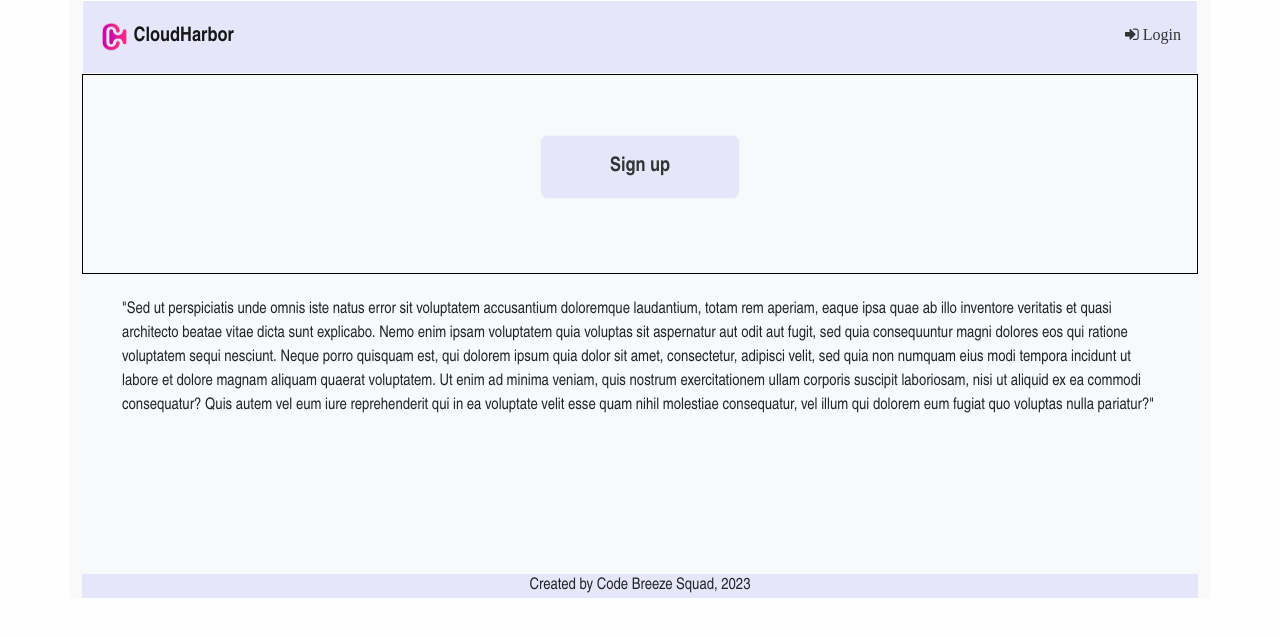
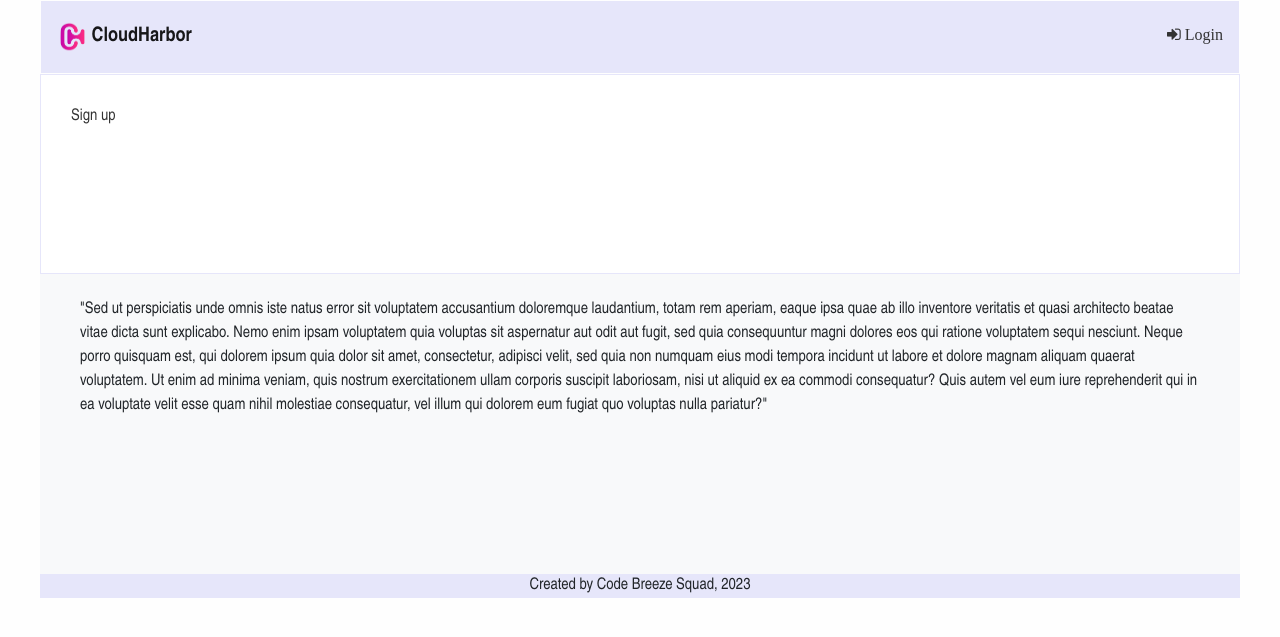
Before and after one commit to Petrenko-Anton/CloudHarbor, a Django app: page / in a window 1280 px wide. Shown: the top 637 px of the page. Run offline with Django 4.2, Linux system fonts and the light colour scheme.

Commit message:
Update style.css
Signed-off-by: Anton Petrenko <114150459+Petrenko-Anton@users.noreply.github.com>

```diff
--- a/WebAppTeam4/contacts/static/contacts/style.css
+++ b/WebAppTeam4/contacts/static/contacts/style.css
@@ -13,12 +13,15 @@
 
 .container {
   min-width: 320px;
+  max-width: 1200px;
   height: 100%;
   background: var(--main-bg-color);
+  padding: 0;
   }
 
 .navbar {
   background: var(--navbar-color);
+  width: auto;
   font-weight: bold;
   padding: 16px;
   margin: 0;
@@ -56,6 +59,8 @@
 footer {
   text-align: center;
   background-color: #E6E6FA;
+  position: relative;
+  width: auto;
 }
 
 a {
@@ -63,7 +68,7 @@
   text-decoration: none;
 }
 
-a :hover {
+a:hover {
   color: var(--link-color);
   cursor: pointer;
   background-color: transparent;
@@ -80,25 +85,28 @@
 
 .banner-block {
   min-height: 200px;
-  border: 1px #000 solid;
+  background-color: #fff;
+  padding: 30px;
+  border: 1px solid #E6E6FA;
 }
 
-.sign-up-button {
+.sign-up-div {
   background-color: #E6E6FA;
+  border: 1px solid #f4f4f4;
+  border-radius: 8px;
   padding: 16px;
-  border: 1px solid #f4f4f4;
-  width: 200px;
-  border-radius: 8px;
   margin: 60px auto;
   text-align: center;
   font-size: 20px;
   font-weight: bold;
+  width: 190px;
 }
 
-.sign-up-button :hover {
-  background-color: #e2e2e2;
-  border: 1px solid #f0f0f0;
+.sign-up-div:hover {
+  color: #ffffff;
   cursor: pointer;
+  background-color: #fefefe;
+  border: 1px solid #E6E6FA;
 }
 
 .content-text {
```
